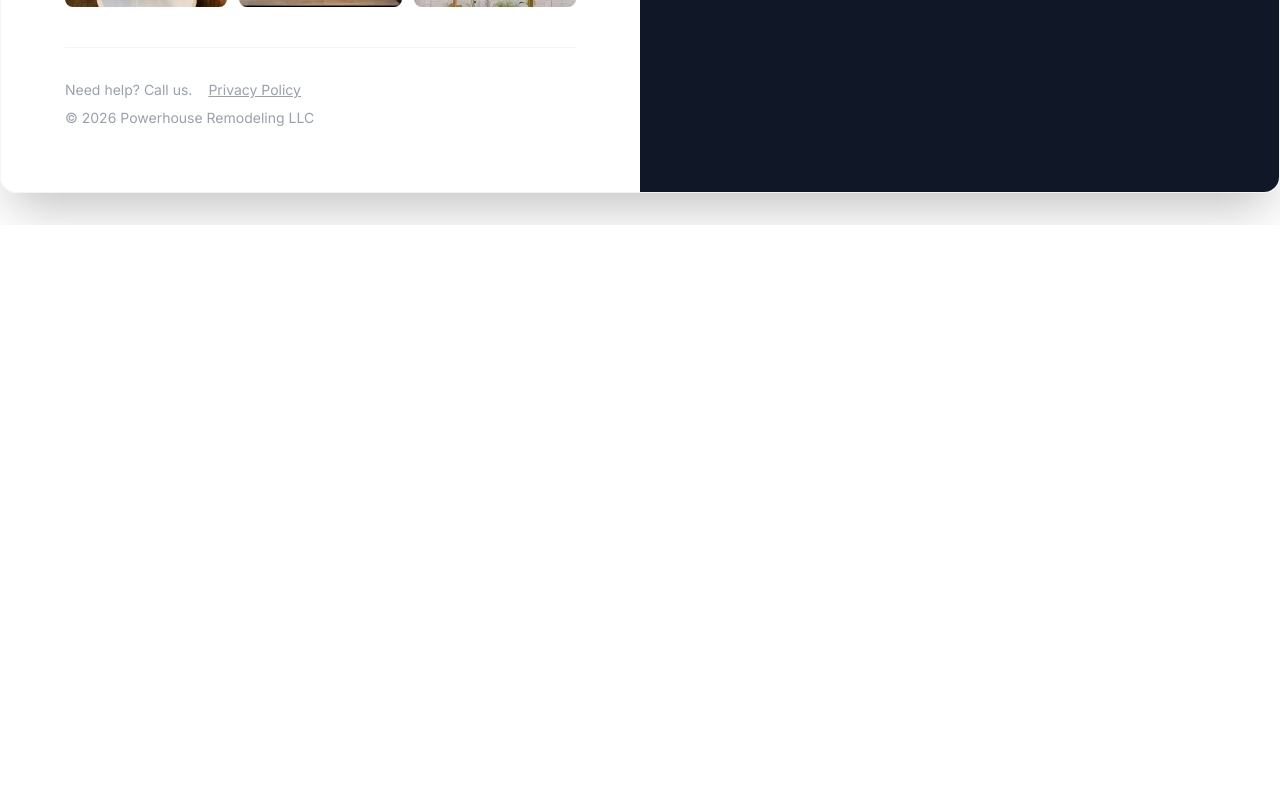
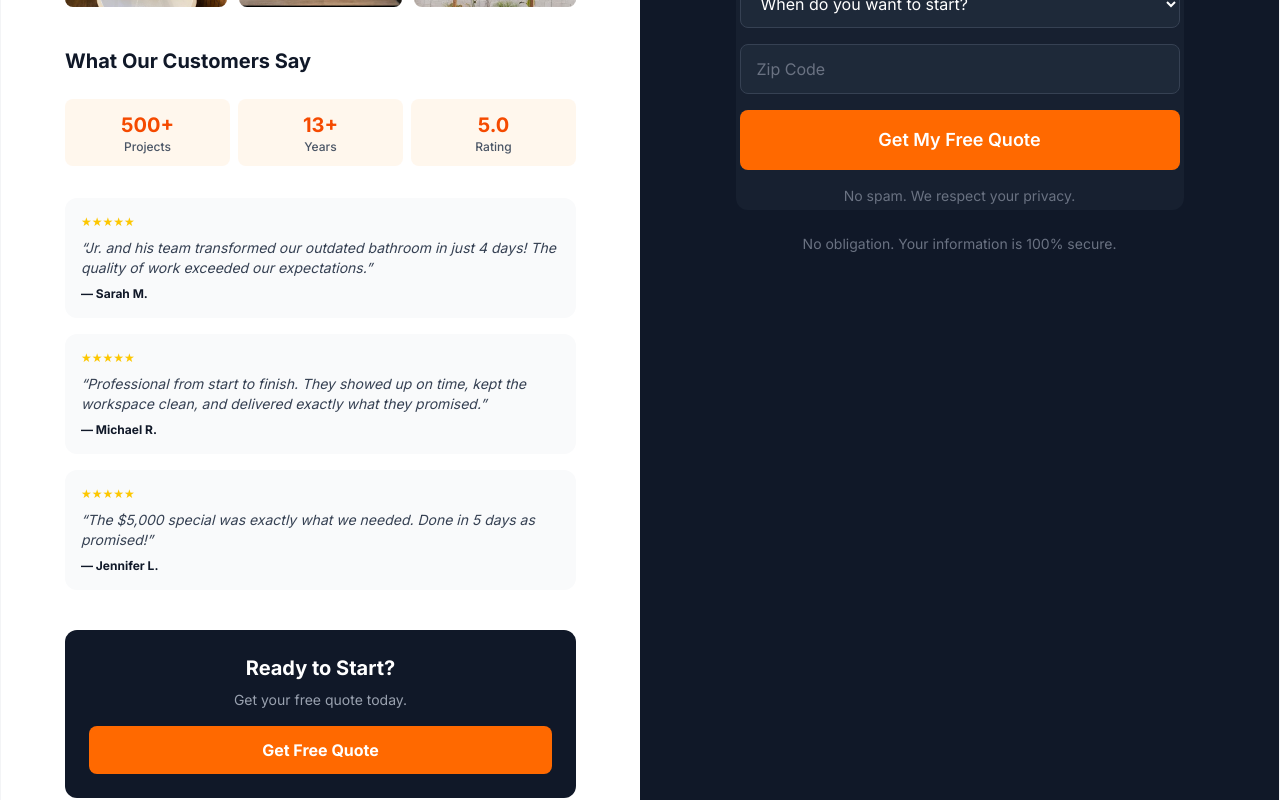
Before and after one commit to rahullalia/powerhouse-remodeling, a Next.js app: page /simple in a window 1280 px wide. Shown: the part 1140-1940 px from the top of the page. Before the commit the page ends 1365 px from the top, so only its background shows below. Built offline with nearby package versions, Linux system fonts and the light colour scheme.

Commit message:
feat: consolidate landing page with testimonials and CTA

```diff
--- a/src/app/(landing)/simple/page.tsx
+++ b/src/app/(landing)/simple/page.tsx
@@ -56,6 +56,70 @@ export default function SimplePage() {
             </div>
           </div>
 
+          <div className="mb-10">
+            <h3 className="text-xl font-bold text-gray-900 mb-6">What Our Customers Say</h3>
+
+            {/* Stats Row */}
+            <div className="grid grid-cols-3 gap-2 mb-8">
+              <div className="bg-orange-50 rounded-lg p-3 text-center">
+                <div className="text-xl font-bold text-orange-600">500+</div>
+                <div className="text-xs text-gray-600 font-medium leading-tight">Projects</div>
+              </div>
+              <div className="bg-orange-50 rounded-lg p-3 text-center">
+                <div className="text-xl font-bold text-orange-600">13+</div>
+                <div className="text-xs text-gray-600 font-medium leading-tight">Years</div>
+              </div>
+              <div className="bg-orange-50 rounded-lg p-3 text-center">
+                <div className="text-xl font-bold text-orange-600">5.0</div>
+                <div className="text-xs text-gray-600 font-medium leading-tight">Rating</div>
+              </div>
+            </div>
+
+            <div className="space-y-4">
+              {[
+                {
+                  id: 1,
+                  name: "Sarah M.",
+                  text: "Jr. and his team transformed our outdated bathroom in just 4 days! The quality of work exceeded our expectations.",
+                  rating: 5
+                },
+                {
+                  id: 2,
+                  name: "Michael R.",
+                  text: "Professional from start to finish. They showed up on time, kept the workspace clean, and delivered exactly what they promised.",
+                  rating: 5
+                },
+                {
+                  id: 3,
+                  name: "Jennifer L.",
+                  text: "The $5,000 special was exactly what we needed. Done in 5 days as promised!",
+                  rating: 5
+                }
+              ].map((review) => (
+                <div key={review.id} className="bg-gray-50 p-4 rounded-xl text-sm">
+                  <div className="flex text-yellow-400 mb-2 text-xs">{"★".repeat(review.rating)}</div>
+                  <p className="text-gray-700 italic mb-2">&ldquo;{review.text}&rdquo;</p>
+                  <p className="font-bold text-gray-900 text-xs">— {review.name}</p>
+                </div>
+              ))}
+            </div>
+          </div>
+
+          <div className="mb-8 text-center bg-gray-900 text-white rounded-xl p-6">
+            <h3 className="text-xl font-bold mb-2">Ready to Start?</h3>
+            <p className="text-gray-400 text-sm mb-4">Get your free quote today.</p>
+            <a
+              href="#"
+              onClick={(e) => {
+                e.preventDefault();
+                window.scrollTo({ top: 0, behavior: 'smooth' });
+              }}
+              className="inline-block w-full bg-orange-500 hover:bg-orange-600 text-white py-3 rounded-lg font-bold transition-colors"
+            >
+              Get Free Quote
+            </a>
+          </div>
+
           <div className="mt-auto pt-8 border-t border-gray-100 text-sm text-gray-400">
             <div className="flex gap-4">
               <span>Need help? Call us.</span>
```
